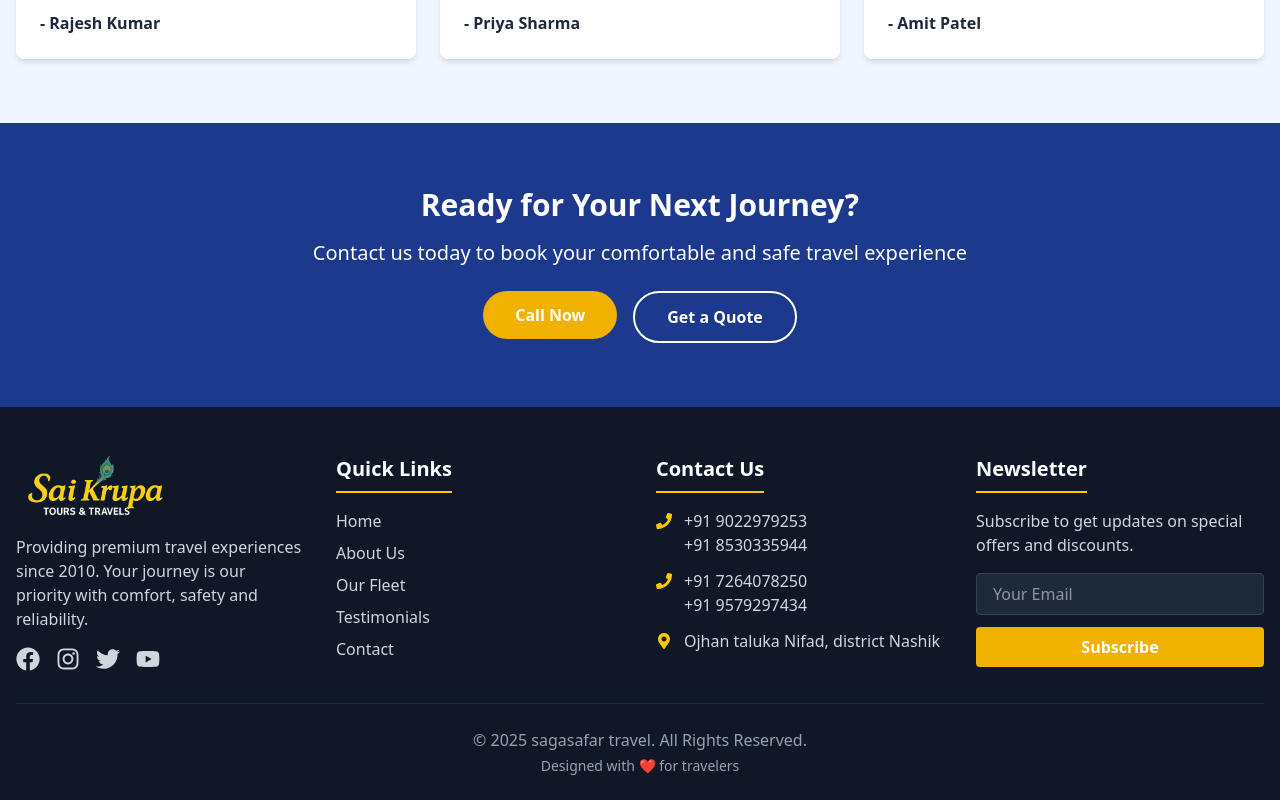
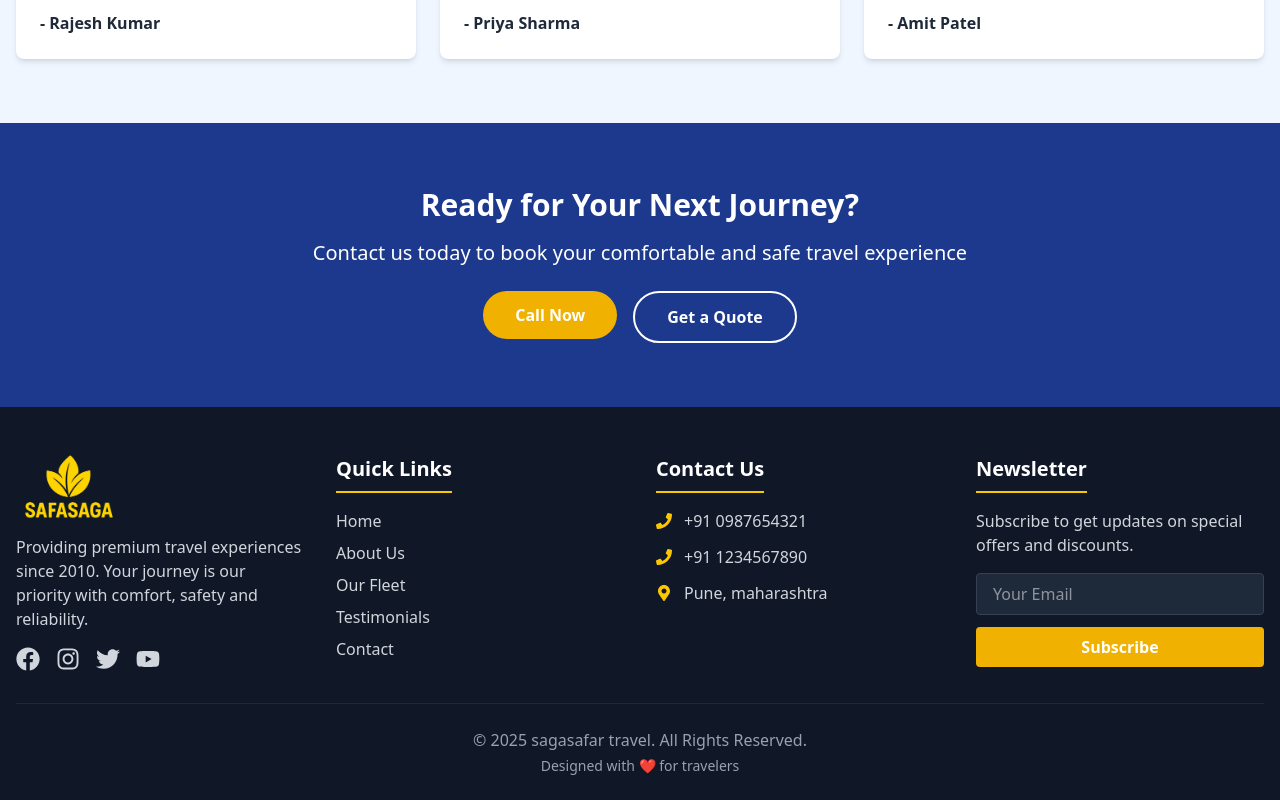
Before and after one commit to monubawane2861/travelagency, a React (Vite) app: page / in a window 1280 px wide. Shown: the part 1669-2469 px from the top of the page. Built offline with nearby package versions, Linux system fonts and the light colour scheme.

Commit message:
five commit

```diff
--- a/index.html
+++ b/index.html
@@ -4,7 +4,7 @@
     <meta charset="UTF-8" />
     <link rel="icon" type="image/svg+xml" href="/vite.svg" />
     <meta name="viewport" content="width=device-width, initial-scale=1.0" />
-    <title>Saikrupa Travel agency</title>
+    <title>sagasafar Travel agency</title>
   </head>
   <body>
     <div id="root"></div>
--- a/src/components/common/Footer/Footer.jsx
+++ b/src/components/common/Footer/Footer.jsx
@@ -11,7 +11,7 @@ import {
   FaYoutube,
 } from "react-icons/fa";
 import { MdDirectionsBus } from "react-icons/md";
-import saikrupaaLogo from "../../../assets/image/logo.png"; // Make sure the image is in src/assets/
+import saikrupaaLogo from "../../../assets/image/safarsaga.png"; // Make sure the image is in src/assets/
 
 const Footer = () => {
   return (
@@ -117,15 +117,13 @@ const Footer = () => {
               <div className="flex items-start space-x-3">
                 <FaPhone className="text-yellow-400 mt-1" />
                 <div>
-                  <p className="text-gray-300">+91 9022979253</p>
-                  <p className="text-gray-300">+91 8530335944</p>
+                  <p className="text-gray-300">+91 0987654321</p>
                 </div>
               </div>
               <div className="flex items-start space-x-3">
                 <FaPhone className="text-yellow-400 mt-1" />
                 <div>
-                  <p className="text-gray-300">+91 7264078250</p>
-                  <p className="text-gray-300">+91 9579297434</p>
+                  <p className="text-gray-300">+91 1234567890</p>
                 </div>
               </div>
               {/*
@@ -135,9 +133,7 @@ const Footer = () => {
               </div> */}
               <div className="flex items-start space-x-3">
                 <FaMapMarkerAlt className="text-yellow-400 mt-1" />
-                <p className="text-gray-300">
-                  Ojhan taluka Nifad, district Nashik
-                </p>
+                <p className="text-gray-300">Pune, maharashtra</p>
               </div>
             </div>
           </div>
--- a/src/components/common/Header/Header.jsx
+++ b/src/components/common/Header/Header.jsx
@@ -4,7 +4,7 @@ import safarsaga from "../../../assets/image/safarsaga.png"; // Make sure the im
 
 const Header = () => {
   const [isMenuOpen, setIsMenuOpen] = useState(false);
-  const phoneNumber = "9022979253";
+  const phoneNumber = "1234567890";
   const location = useLocation();
   const menuRef = useRef(null);
 
@@ -43,7 +43,7 @@ const Header = () => {
           <Link to="/" className="flex items-center space-x-3">
             <img
               src={safarsaga}
-              alt="Sai Krupa Logo"
+              alt="Sagasafar Logo"
               className="h-16 w-auto object-contain"
             />
           </Link>
--- a/src/components/pages/Contact/Contact.jsx
+++ b/src/components/pages/Contact/Contact.jsx
@@ -91,7 +91,7 @@ const Contact = () => {
               {/* WhatsApp & Email Buttons */}
               <div className="flex flex-col sm:flex-row gap-4 pt-4">
                 <a
-                  href={`https://wa.me/917264078250?text=Hello, I want to know more about your travel services.`}
+                  href={`https://wa.me/911234567890?text=Hello, I want to know more about your travel services.`}
                   target="_blank"
                   rel="noopener noreferrer"
                   className="bg-green-600 hover:bg-green-700 text-white flex items-center justify-center gap-2 px-4 py-3 rounded-lg w-full"
@@ -115,8 +115,8 @@ const Contact = () => {
                 <FaPhone className="text-blue-500 mr-3" />
                 <h3 className="font-semibold text-lg">Phone</h3>
               </div>
-              <p>+91 9022979253</p>
-              <p>+91 9579297434</p>
+              <p>+91 1234567890</p>
+              <p>+91 0987654321</p>
               <p className="text-blue-600 mt-1">24/7 Support</p>
             </div>
 
@@ -135,7 +135,7 @@ const Contact = () => {
                 <FaMapMarkerAlt className="text-yellow-600 mr-3" />
                 <h3 className="font-semibold text-lg">Location</h3>
               </div>
-              <p>Ojhar, Taluka Nifad, District Nashik</p>
+              <p>Pune, maharastra</p>
             </div>
 
             <div className="bg-white p-5 md:p-6 rounded-xl shadow-md border-l-4 border-red-500">
--- a/src/components/pages/NotFound/NotFound.jsx
+++ b/src/components/pages/NotFound/NotFound.jsx
@@ -33,7 +33,7 @@ const NotFound = () => {
             Go to Home
           </Link>
           <a
-            href="tel:9579297434"
+            href="tel:1234567890"
             className="bg-yellow-500 hover:bg-yellow-600 text-white font-medium py-2 px-6 rounded-lg flex items-center justify-center transition duration-300"
           >
             <FaPhoneAlt className="mr-2" />
--- a/src/components/pages/callnowchatboot/CallNow.jsx
+++ b/src/components/pages/callnowchatboot/CallNow.jsx
@@ -76,10 +76,10 @@ const CallNow = () => {
                   </p>
                 </div>
                 <a
-                  href="tel:9579297434"
+                  href="tel:1234567890"
                   className="block bg-blue-600 hover:bg-blue-700 text-white font-bold py-3 px-6 rounded-lg mb-3 transition duration-300"
                 >
-                  Call 9579297434
+                  Call 1234567890
                 </a>
                 <p className="text-xs text-gray-500">
                   Standard calling rates apply
@@ -93,7 +93,7 @@ const CallNow = () => {
                   <p className="text-sm">Get quick responses via WhatsApp</p>
                 </div>
                 <a
-                  href="https://wa.me/+91 7264078250"
+                  href="https://wa.me/+91 1234567890"
                   target="_blank"
                   rel="noopener noreferrer"
                   className="block bg-green-600 hover:bg-green-700 text-white font-bold py-3 px-6 rounded-lg mb-3 transition duration-300"
```
